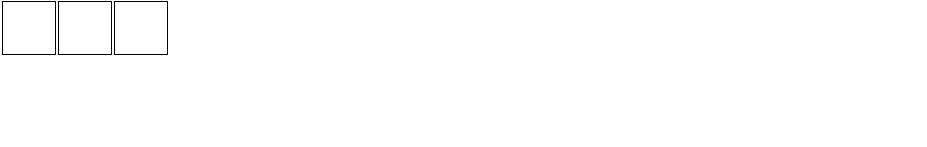
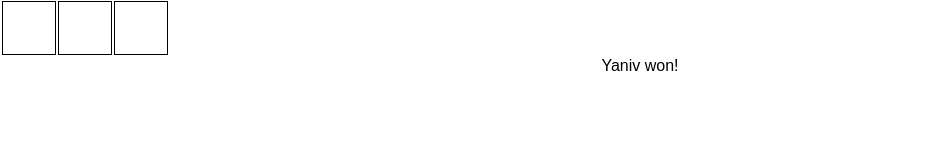
Before and after one commit to yanivefraim/react-tdd-workshop, a React app: page / in a window 1280 px wide. Shown: the part 134-281 px from the top of the page, without its empty margins (0-927 px from the left). Built offline with nearby package versions, Linux system fonts and the light colour scheme.

Commit message:
make 3rd test green as quick as possible

```diff
--- a/src/App.js
+++ b/src/App.js
@@ -31,6 +31,7 @@ class App extends React.Component {
           p1Name={this.state.p1Name}
           p2Name={this.state.p2Name}
         />
+        <div data-hook="winner-message">Yaniv won!</div>
       </div>
     );
   }
```
